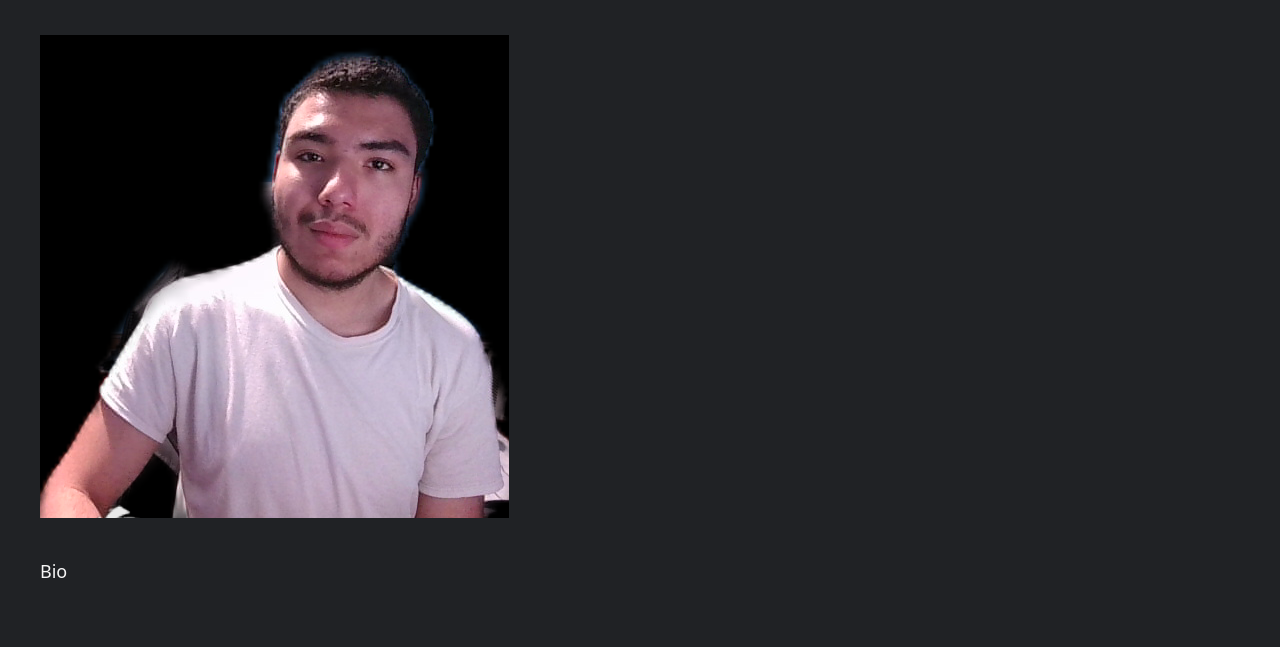
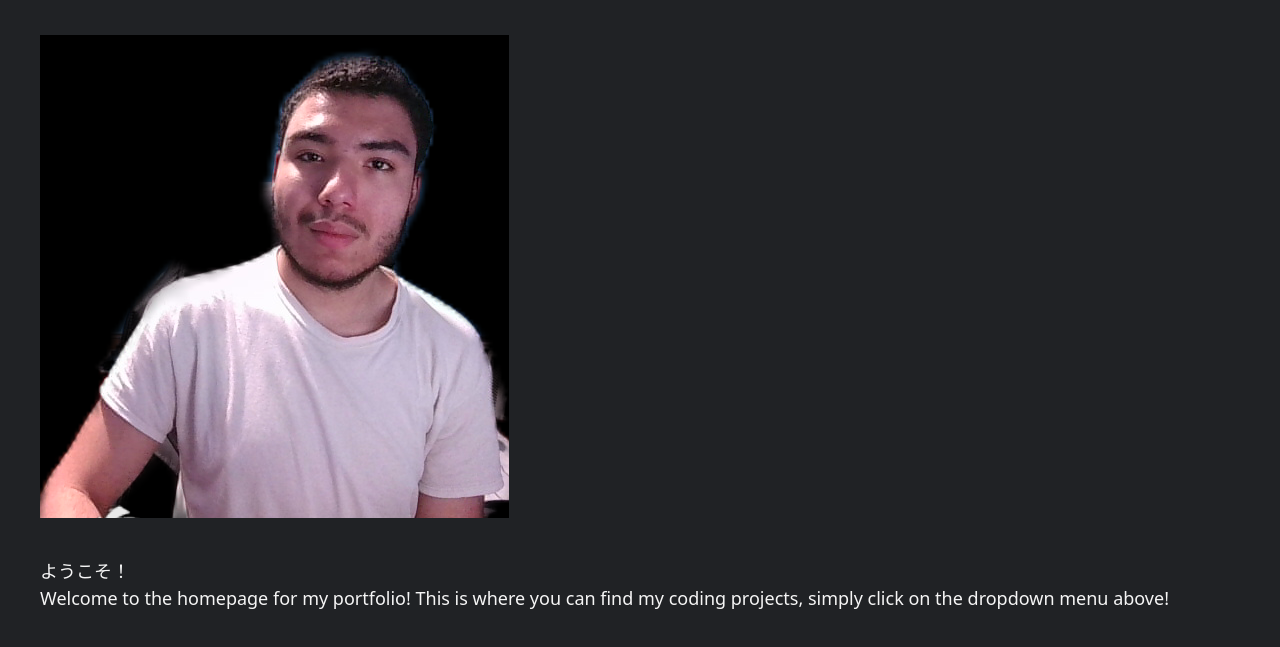
Before and after one commit to PyroKyu/pyrokyu.github.io, a plain HTML site: page index.html in a window 1280 px wide. Shown: the part 139-786 px from the top of the page. Drawn offline with nearby package versions, Linux system fonts and the light colour scheme.

Commit message:
Add files via upload

```diff
--- a/index.html
+++ b/index.html
@@ -50,6 +50,7 @@
     <body id = "main">
         <h1 class = "header">Ronald's Portfolio</h1>
         <img class = "img" src="Snapshot_05_03_2023_040546.png" />
-        <div class = "text">Bio</div>
+        <div class = "text">ようこそ！</div>
+        <div class = "text">Welcome to the homepage for my portfolio! This is where you can find my coding projects, simply click on the dropdown menu above!</div>
     </body>
 </html>
```
